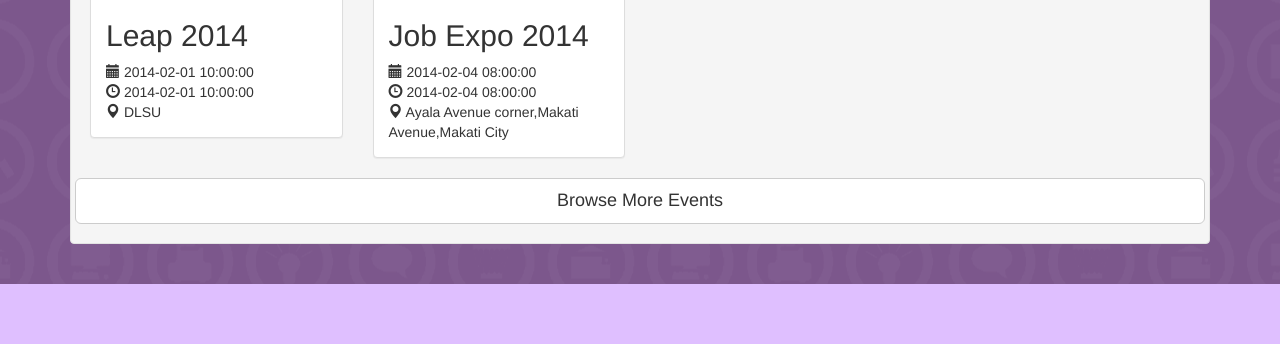
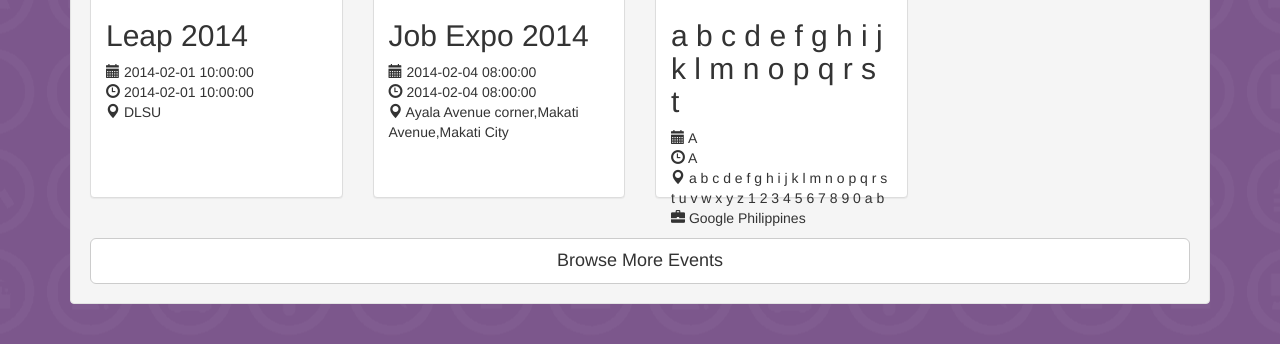
Before and after one commit to ImTheMark/WEBAPPS, a PHP site: page /plus/ in a window 1280 px wide. Shown: the part 861-1205 px from the top of the page. Before the commit the page ends 1145 px from the top, so only its background shows below. Run offline with PHP 8.4, Linux system fonts and the light colour scheme; data comes from the database, SQL or seed files in the repository; some libraries are stand-ins or nearby versions.

Commit message:
Fixed height of panels + Added company details

```diff
--- a/index.php
+++ b/index.php
@@ -44,7 +44,9 @@
       .panel:hover{
         box-shadow: 0 0 3px #333333;
       }
-
+      .panel{
+        height: 450px;
+      }
       .poster {
           display: block;
           overflow: hidden;
@@ -155,6 +157,28 @@
 
 
 
+
+      <div class="col-lg-3">
+        <div class="panel panel-default">
+        <a href="EventDetail.php?id=1" class="nohover">
+          <div class="poster">
+            <img class="featurette-image img-responsive" img src="images/leap.png" alt="ok">
+          </div>
+          <div class="details">
+            <h2>a b c d e f g h i j k l m n o p q r s t </h2>
+            <p>
+            <span class="glyphicon glyphicon-calendar"></span> A<br>
+            <span class="glyphicon glyphicon-time"></span> A<br>
+            <span class="glyphicon glyphicon-map-marker"></span> a b c d e f g h i j k l m n o p q r s t u v w x y z 1 2 3 4 5 6 7 8 9 0 a b <br>
+            <span class="glyphicon glyphicon-briefcase"></span> Google Philippines<br>
+            </p>
+          </div>
+        </a>
+        </div>
+      </div>
+        </div>
+
+
       <br>
       <a href="search.php" class="nohover"><button type="button" class="btn btn-default btn-lg btn-block">Browse More Events</button></a>
 
```
